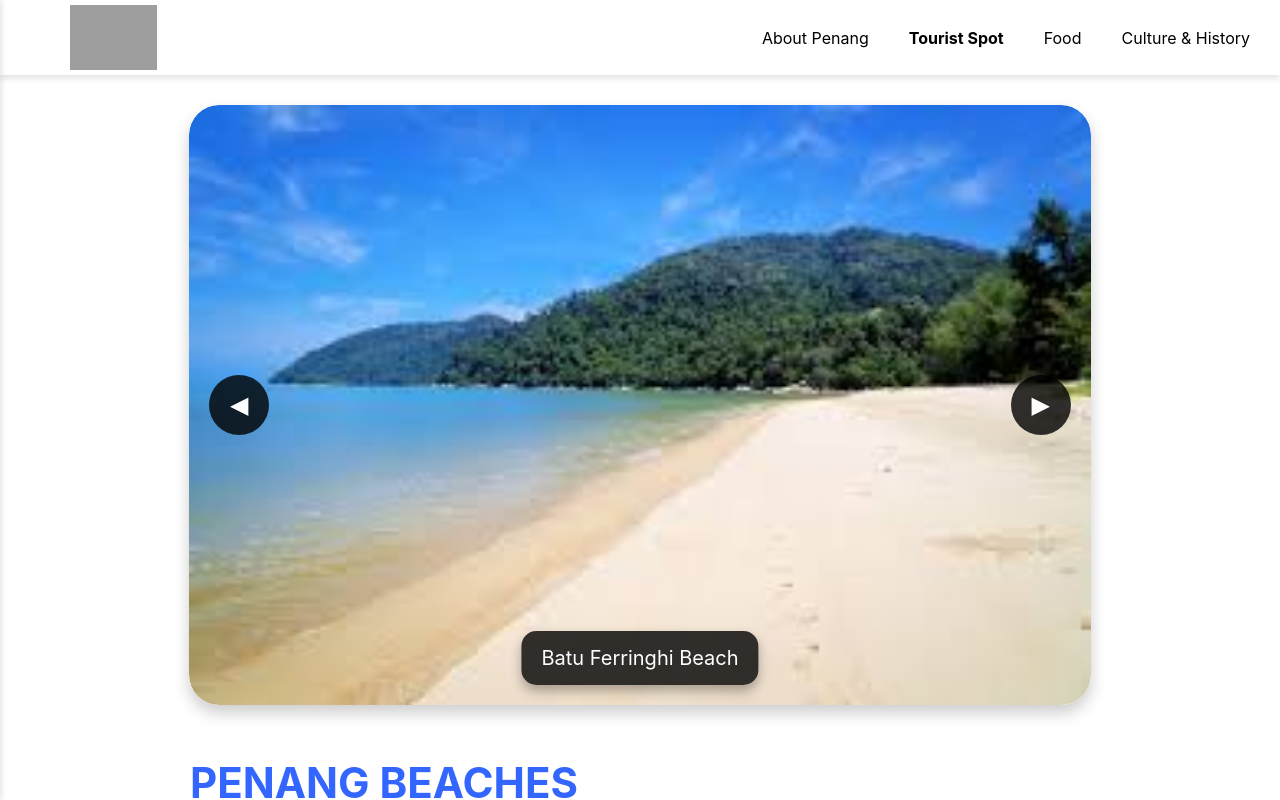
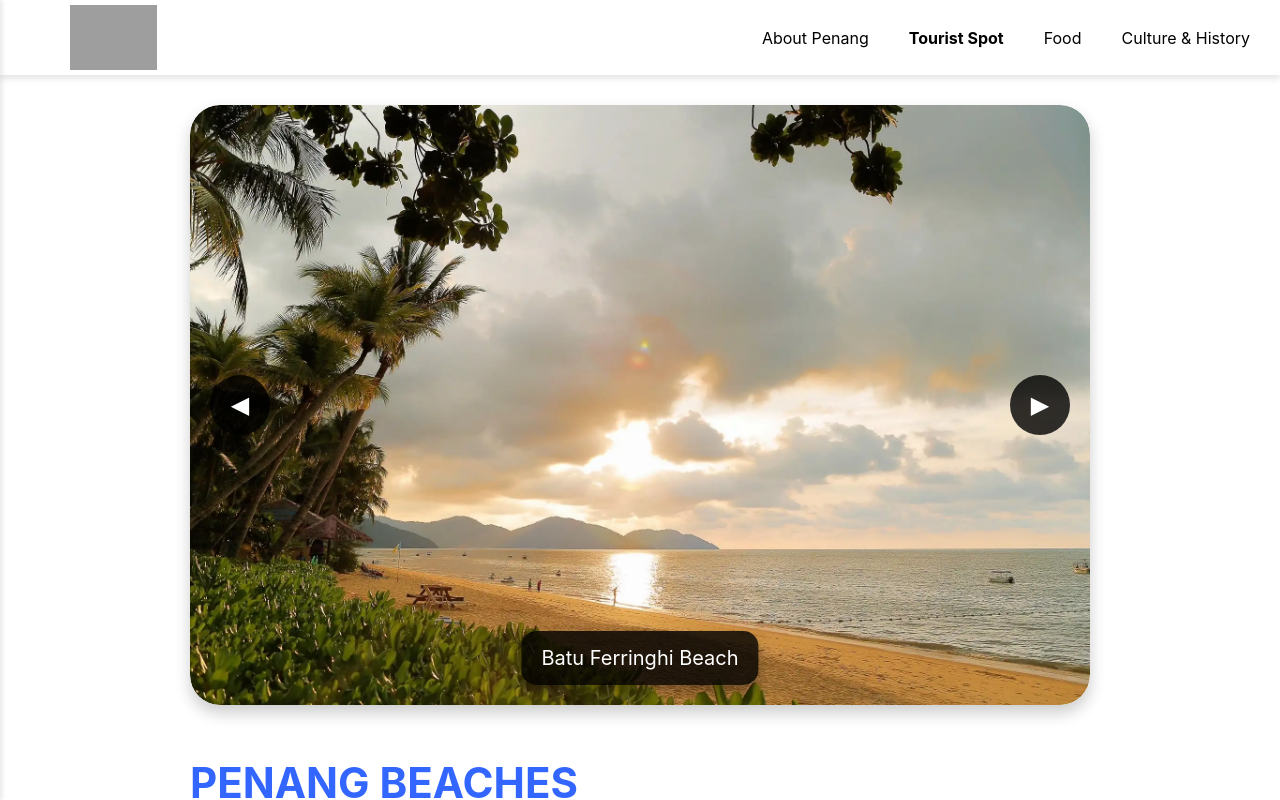
Before and after one commit to needydevil/Penang, a React (Create React App) app: page /tourist-spot/beaches in a window 1280 px wide. Shown: the top 800 px of the page. Built offline with nearby package versions, Linux system fonts and the light colour scheme; grey boxes are pictures that could not be loaded.

Commit message:
make some changes to tourist spot page images

```diff
--- a/src/pages/touristspot/beaches.js
+++ b/src/pages/touristspot/beaches.js
@@ -4,9 +4,9 @@ import ImageCarousel from '../../components/ImageCarousel'; // Adjust path based
 
 const Beaches = () => {
     const images = [
-        { id: 1, src: '/batuferringhi2.jpeg', alt: 'Batu Ferringhi', caption: 'Batu Ferringhi Beach' },
-        { id: 2, src: '/tanjungbungah.jpeg', alt: 'Tanjung Bungah', caption: 'Tanjung Bungah Beach' },
-        { id: 3, src: '/monkeybeach.jpg', alt: 'Monkey Beach', caption: 'Monkey Beach' },
+        { id: 1, src: '/batuferringhi.webp', alt: 'Batu Ferringhi', caption: 'Batu Ferringhi Beach' },
+        { id: 2, src: '/tanjungbungah1.jpg', alt: 'Tanjung Bungah', caption: 'Tanjung Bungah Beach' },
+        { id: 3, src: '/MonkeyBeachTourfromPenang.jpg', alt: 'Monkey Beach', caption: 'Monkey Beach' },
     ];
 
     return (
```
Also changed, not shown: public/batuferringhi.webp (added), public/batuferringhi2.jpeg (deleted).
